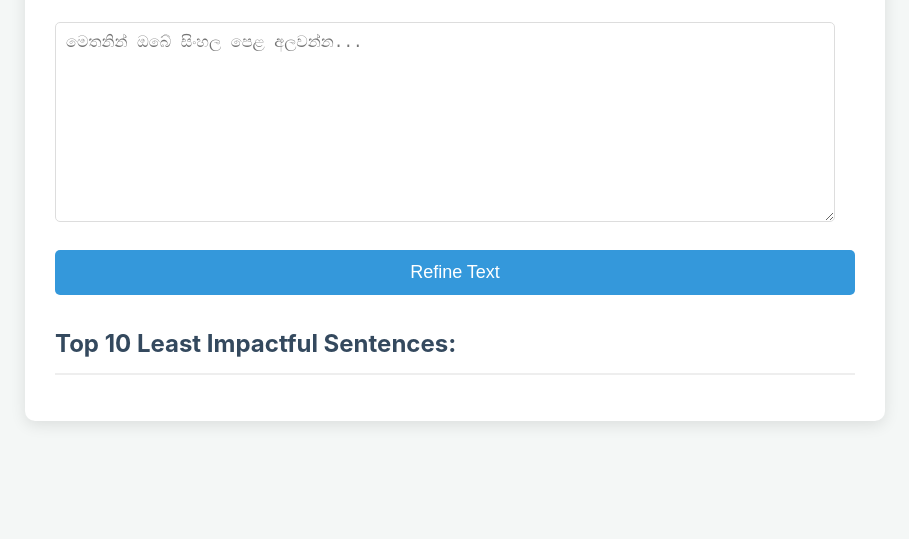
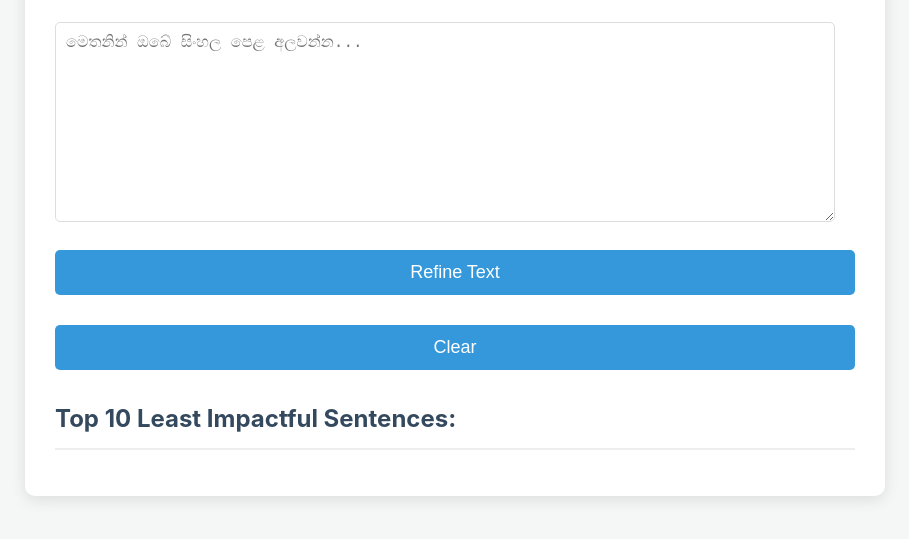
Before and after one commit to Illangasinghe/cleansi, a plain HTML site: page index.html in a window 1280 px wide. Shown: the part 167-706 px from the top of the page, without its empty margins (185-1094 px from the left). Drawn offline with Linux system fonts and the light colour scheme.

Commit message:
Update index.html

```diff
--- a/index.html
+++ b/index.html
@@ -12,12 +12,14 @@
         <p>Paste your Sinhala story or article below to find the sentences with the least impact.</p>
 
         <textarea id="inputText" placeholder="මෙතනින් ඔබේ සිංහල පෙළ අලවන්න..."></textarea>
-        <button id="refineButton">Refine Text</button>
+        <div class="button-group">
+            <button id="refineButton">Refine Text</button>
+            <button id="clearButton" class="secondary">Clear</button>
+        </div>
 
         <div class="output-container">
             <h2>Top 10 Least Impactful Sentences:</h2>
-            <ul id="outputSentences">
-                </ul>
+            <ul id="outputSentences"></ul>
             <p id="noSentencesMessage" style="display:none;">No sentences found or processed.</p>
         </div>
     </div>
```
